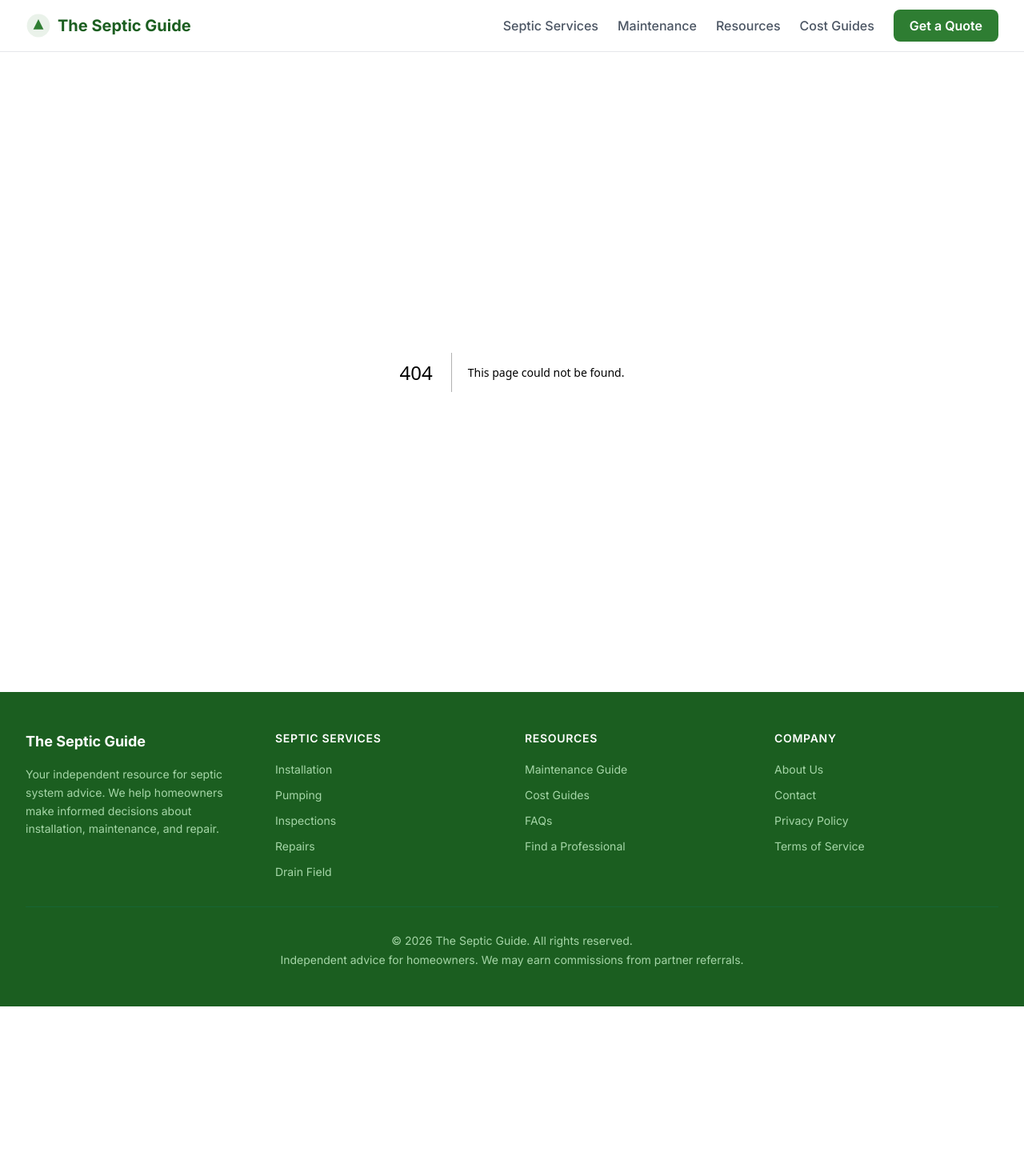
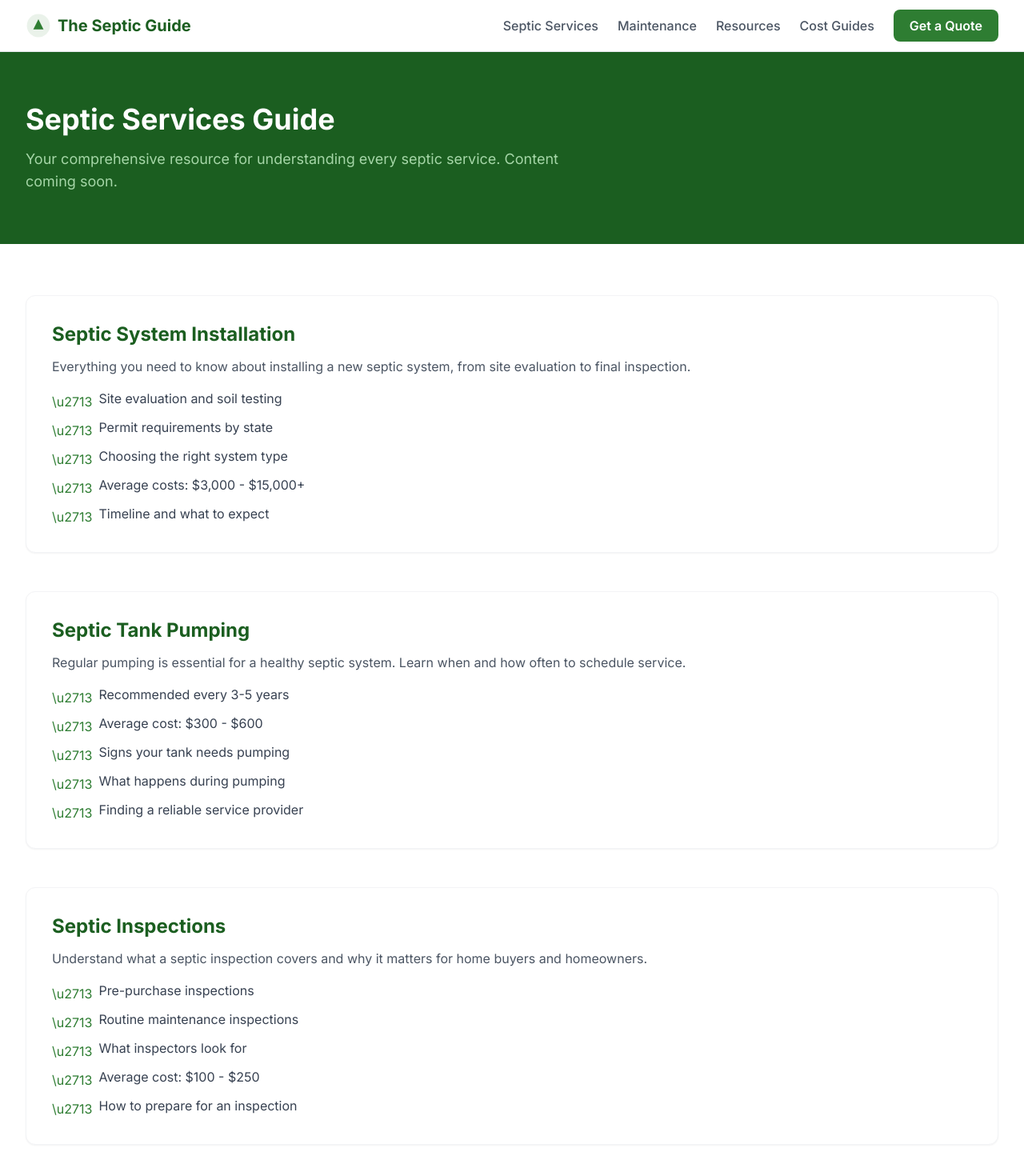
Before and after one commit to thebasementguide2026/theseptic.guide-, a Next.js app: page /septic-services in a window 1280 px wide. Before the commit this address had no page. Shown: the top 1470 px of the page at 80% size. Before the commit the page ends 1258 px from the top, so only its background shows below. Built offline with nearby package versions, Linux system fonts and the light colour scheme.

Commit message:
Create page.tsx

```diff
--- /dev/null
+++ b/app/septic-services/page.tsx
@@ -0,0 +1,77 @@
+import Link from 'next/link'
+
+export const metadata = {
+  title: 'Septic Services Guide | The Septic Guide',
+  description: 'Complete guide to septic services including installation, pumping, inspections, repairs, and drain field maintenance.',
+}
+
+const services = [
+  {
+    id: 'installation',
+    title: 'Septic System Installation',
+    description: 'Everything you need to know about installing a new septic system, from site evaluation to final inspection.',
+    details: ['Site evaluation and soil testing', 'Permit requirements by state', 'Choosing the right system type', 'Average costs: $3,000 - $15,000+', 'Timeline and what to expect'],
+  },
+  {
+    id: 'pumping',
+    title: 'Septic Tank Pumping',
+    description: 'Regular pumping is essential for a healthy septic system. Learn when and how often to schedule service.',
+    details: ['Recommended every 3-5 years', 'Average cost: $300 - $600', 'Signs your tank needs pumping', 'What happens during pumping', 'Finding a reliable service provider'],
+  },
+  {
+    id: 'inspections',
+    title: 'Septic Inspections',
+    description: 'Understand what a septic inspection covers and why it matters for home buyers and homeowners.',
+    details: ['Pre-purchase inspections', 'Routine maintenance inspections', 'What inspectors look for', 'Average cost: $100 - $250', 'How to prepare for an inspection'],
+  },
+  {
+    id: 'repairs',
+    title: 'Septic System Repairs',
+    description: 'From minor fixes to major overhauls, learn about common septic repairs and their costs.',
+    details: ['Common problems and solutions', 'Repair vs. replacement decisions', 'Emergency repair guidance', 'Cost ranges for common repairs', 'Warning signs to watch for'],
+  },
+  {
+    id: 'drain-field',
+    title: 'Drain Field Services',
+    description: 'Your drain field is crucial to your septic system. Learn how to protect and maintain it.',
+    details: ['How drain fields work', 'Signs of drain field failure', 'Repair and restoration options', 'Prevention and maintenance tips', 'Replacement costs and considerations'],
+  },
+]
+
+export default function SepticServicesPage() {
+  return (
+    <>
+      <section className="bg-brand-green-dark text-white py-16">
+        <div className="container-custom">
+          <h1 className="text-4xl font-bold mb-4">Septic Services Guide</h1>
+          <p className="text-brand-green-light text-lg max-w-2xl">Your comprehensive resource for understanding every septic service. Content coming soon.</p>
+        </div>
+      </section>
+      <section className="py-16">
+        <div className="container-custom">
+          <div className="space-y-12">
+            {services.map((service) => (
+              <div key={service.id} id={service.id} className="bg-white rounded-xl p-8 shadow-sm border border-gray-100">
+                <h2 className="text-2xl font-bold text-brand-green-dark mb-3">{service.title}</h2>
+                <p className="text-gray-600 mb-4">{service.description}</p>
+                <ul className="space-y-2">
+                  {service.details.map((detail) => (
+                    <li key={detail} className="flex items-start gap-2 text-gray-700">
+                      <span className="text-brand-green mt-1">\u2713</span>
+                      <span>{detail}</span>
+                    </li>
+                  ))}
+                </ul>
+              </div>
+            ))}
+          </div>
+          <div className="mt-12 text-center">
+            <Link href="/get-quote" className="inline-block bg-brand-green text-white px-8 py-3 rounded-lg font-semibold hover:bg-brand-green-dark transition-colors">
+              Get a Free Quote
+            </Link>
+          </div>
+        </div>
+      </section>
+    </>
+  )
+}
```
